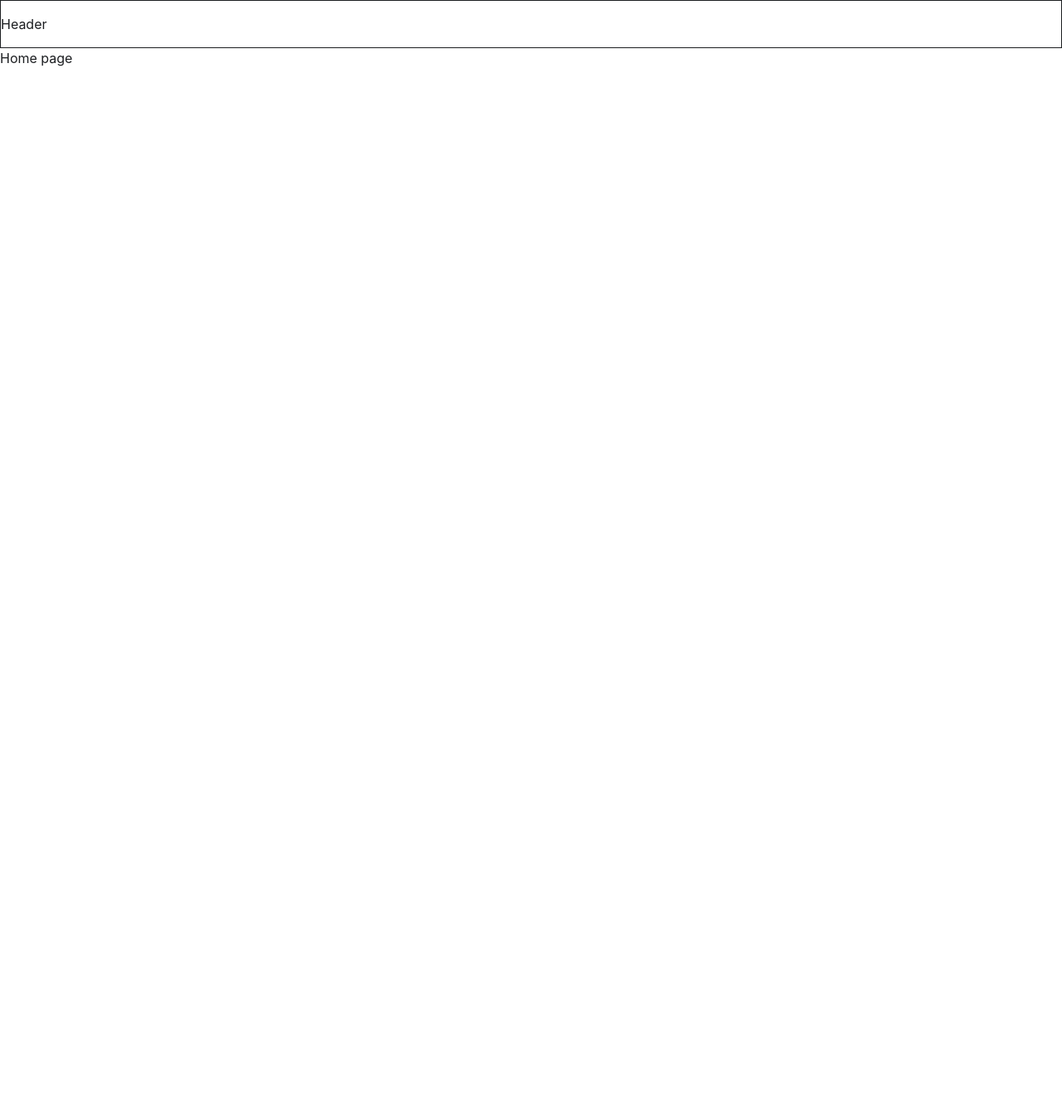
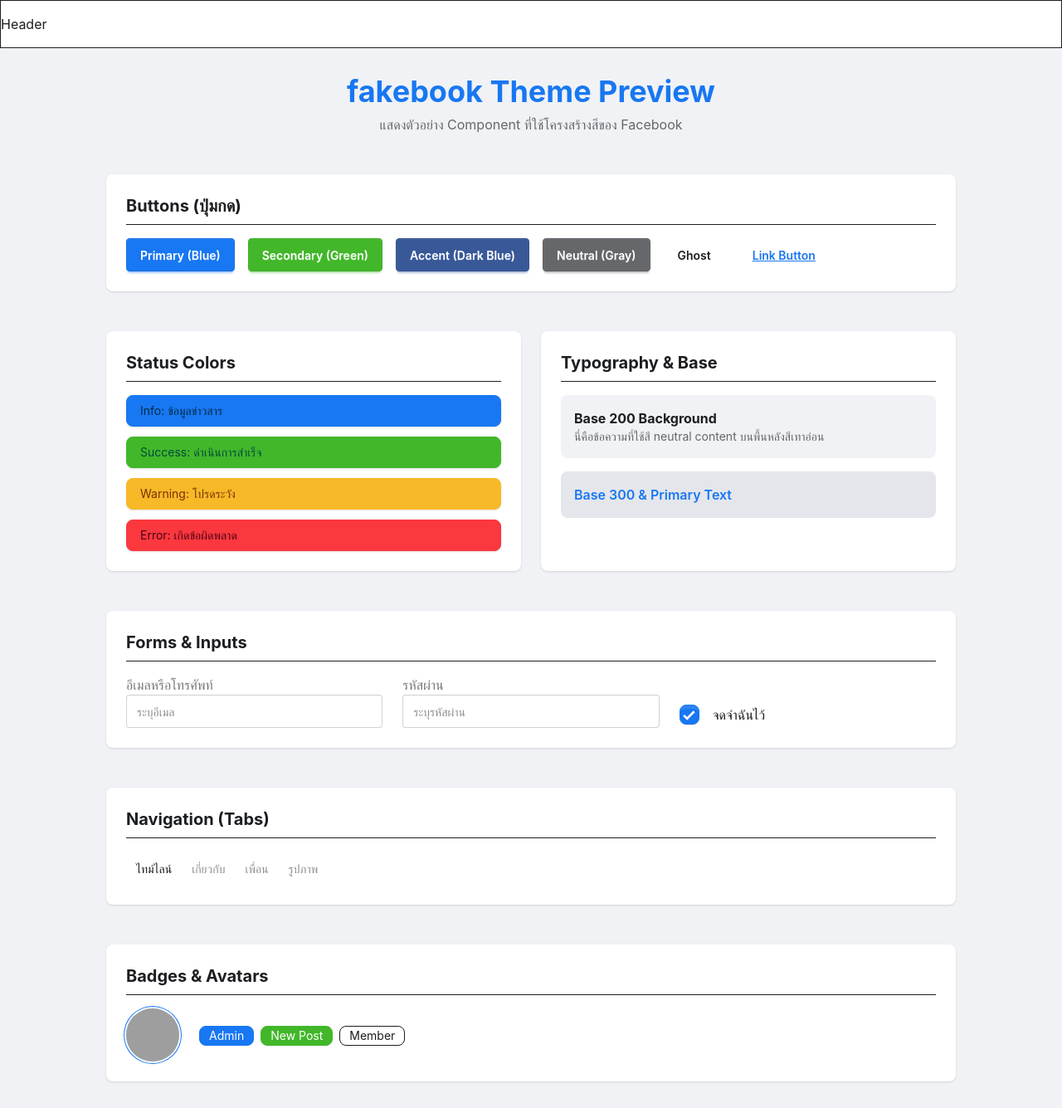
Before and after one commit to tratchapong/cc22-fb-web-prep, a React (Vite) app: page /theme in a window 1280 px wide. Before the commit this address led to /. Shown: the whole page at 83% size. Before the commit the page ends 800 px from the top, so only its background shows below. Built offline with nearby package versions, Linux system fonts and the light colour scheme; grey boxes are pictures that could not be loaded.

Commit message:
AppRouter : commonRouter

```diff
--- /dev/null
+++ b/src/components/ThemePreview.jsx
@@ -0,0 +1,103 @@
+import React from 'react';
+
+const ThemePreview = () => {
+  return (
+    <div className="min-h-screen bg-base-200 p-8 font-sans">
+      <div className="max-w-5xl mx-auto space-y-12">
+
+        {/* Header Section */}
+        <section className="text-center space-y-2">
+          <h1 className="text-4xl font-bold text-primary">fakebook Theme Preview</h1>
+          <p className="text-neutral">แสดงตัวอย่าง Component ที่ใช้โครงสร้างสีของ Facebook</p>
+        </section>
+
+        {/* Buttons Section */}
+        <section className="card bg-base-100 shadow-sm p-6">
+          <h2 className="text-xl font-bold mb-4 border-b pb-2">Buttons (ปุ่มกด)</h2>
+          <div className="flex flex-wrap gap-4">
+            <button className="btn btn-primary">Primary (Blue)</button>
+            <button className="btn btn-secondary">Secondary (Green)</button>
+            <button className="btn btn-accent">Accent (Dark Blue)</button>
+            <button className="btn btn-neutral">Neutral (Gray)</button>
+            <button className="btn btn-ghost">Ghost</button>
+            <button className="btn btn-link">Link Button</button>
+          </div>
+        </section>
+
+        {/* Alerts & Status */}
+        <section className="grid grid-cols-1 md:grid-cols-2 gap-6">
+          <div className="card bg-base-100 shadow-sm p-6">
+            <h2 className="text-xl font-bold mb-4 border-b pb-2">Status Colors</h2>
+            <div className="space-y-3">
+              <div className="alert alert-info shadow-sm py-2 text-sm">Info: ข้อมูลข่าวสาร</div>
+              <div className="alert alert-success shadow-sm py-2 text-sm">Success: ดำเนินการสำเร็จ</div>
+              <div className="alert alert-warning shadow-sm py-2 text-sm">Warning: โปรดระวัง</div>
+              <div className="alert alert-error shadow-sm py-2 text-sm">Error: เกิดข้อผิดพลาด</div>
+            </div>
+          </div>
+
+          <div className="card bg-base-100 shadow-sm p-6 text-base-content">
+            <h2 className="text-xl font-bold mb-4 border-b pb-2">Typography & Base</h2>
+            <div className="p-4 bg-base-200 rounded-box">
+              <p className="font-bold">Base 200 Background</p>
+              <p className="text-neutral text-sm">นี่คือข้อความที่ใช้สี neutral content บนพื้นหลังสีเทาอ่อน</p>
+            </div>
+            <div className="mt-4 p-4 bg-base-300 rounded-box">
+              <p className="font-semibold text-primary">Base 300 & Primary Text</p>
+            </div>
+          </div>
+        </section>
+
+        {/* Form Elements */}
+        <section className="card bg-base-100 shadow-sm p-6">
+          <h2 className="text-xl font-bold mb-4 border-b pb-2">Forms & Inputs</h2>
+          <div className="grid grid-cols-1 md:grid-cols-3 gap-6">
+            <div className="form-control">
+              <label className="label"><span className="label-text">อีเมลหรือโทรศัพท์</span></label>
+              <input type="text" placeholder="ระบุอีเมล" className="input input-bordered focus:border-primary" />
+            </div>
+            <div className="form-control">
+              <label className="label"><span className="label-text">รหัสผ่าน</span></label>
+              <input type="password" placeholder="ระบุรหัสผ่าน" className="input input-bordered" />
+            </div>
+            <div className="form-control flex flex-row items-center gap-4 mt-8">
+              <input type="checkbox" className="checkbox checkbox-primary" defaultChecked />
+              <span className="label-text">จดจำฉันไว้</span>
+            </div>
+          </div>
+        </section>
+
+        {/* Navigation & Tabs */}
+        <section className="card bg-base-100 shadow-sm p-6">
+          <h2 className="text-xl font-bold mb-4 border-b pb-2">Navigation (Tabs)</h2>
+          <div className="tabs tabs-lifted">
+            <button className="tab tab-active">ไทม์ไลน์</button>
+            <button className="tab">เกี่ยวกับ</button>
+            <button className="tab">เพื่อน</button>
+            <button className="tab">รูปภาพ</button>
+          </div>
+        </section>
+
+        {/* Badge & Avatars */}
+        <section className="card bg-base-100 shadow-sm p-6">
+          <h2 className="text-xl font-bold mb-4 border-b pb-2">Badges & Avatars</h2>
+          <div className="flex items-center gap-6">
+            <div className="avatar online">
+              <div className="w-16 rounded-full ring ring-primary ring-offset-base-100 ring-offset-2">
+                <img src="https://img.daisyui.com" alt="avatar" />
+              </div>
+            </div>
+            <div className="space-x-2">
+              <span className="badge badge-primary">Admin</span>
+              <span className="badge badge-secondary">New Post</span>
+              <span className="badge badge-outline">Member</span>
+            </div>
+          </div>
+        </section>
+
+      </div>
+    </div>
+  );
+};
+
+export default ThemePreview;
--- a/src/pages/Login.jsx
+++ b/src/pages/Login.jsx
@@ -1,10 +1,15 @@
+import ThemePreview from '@/components/ThemePreview'
 import React from 'react'
 
 function Login() {
   return (
+    <>
+
+    <ThemePreview />
     <div>
       Login Page
     </div>
+    </>
   )
 }
 
--- a/src/routes/AppRouter.jsx
+++ b/src/routes/AppRouter.jsx
@@ -4,14 +4,20 @@
 // import Login from '@/pages/Login'
 // import Profile from '@/pages/Profile'
 import { lazy, Suspense } from 'react'
+import ThemePreview from '@/components/ThemePreview'
 const Login = lazy(()=>import('../pages/Login'))
 const Home = lazy(()=>import('../pages/Home'))
 const Friends = lazy(()=>import('../pages/Friends'))
 const Profile = lazy(()=>import('../pages/Profile'))
 
+const commonRouter =[
+  {path: 'theme', element: <ThemePreview />}
+]
+
 const guestRouter = createBrowserRouter([
  {path : '/', element: <Login />},
  {path : '*', element: <Navigate to='/' />},
+  ...commonRouter
 ])
 
 const userRouter = createBrowserRouter([
@@ -25,9 +31,12 @@
      { path: 'friends', element: <Friends /> },
      { path: 'profile', element: <Profile/> },
      { path: '*', element: <Navigate to='/' /> },
+     ...commonRouter
    ]
  }
 ])
+
+
 
 
 function AppRouter() {
```
